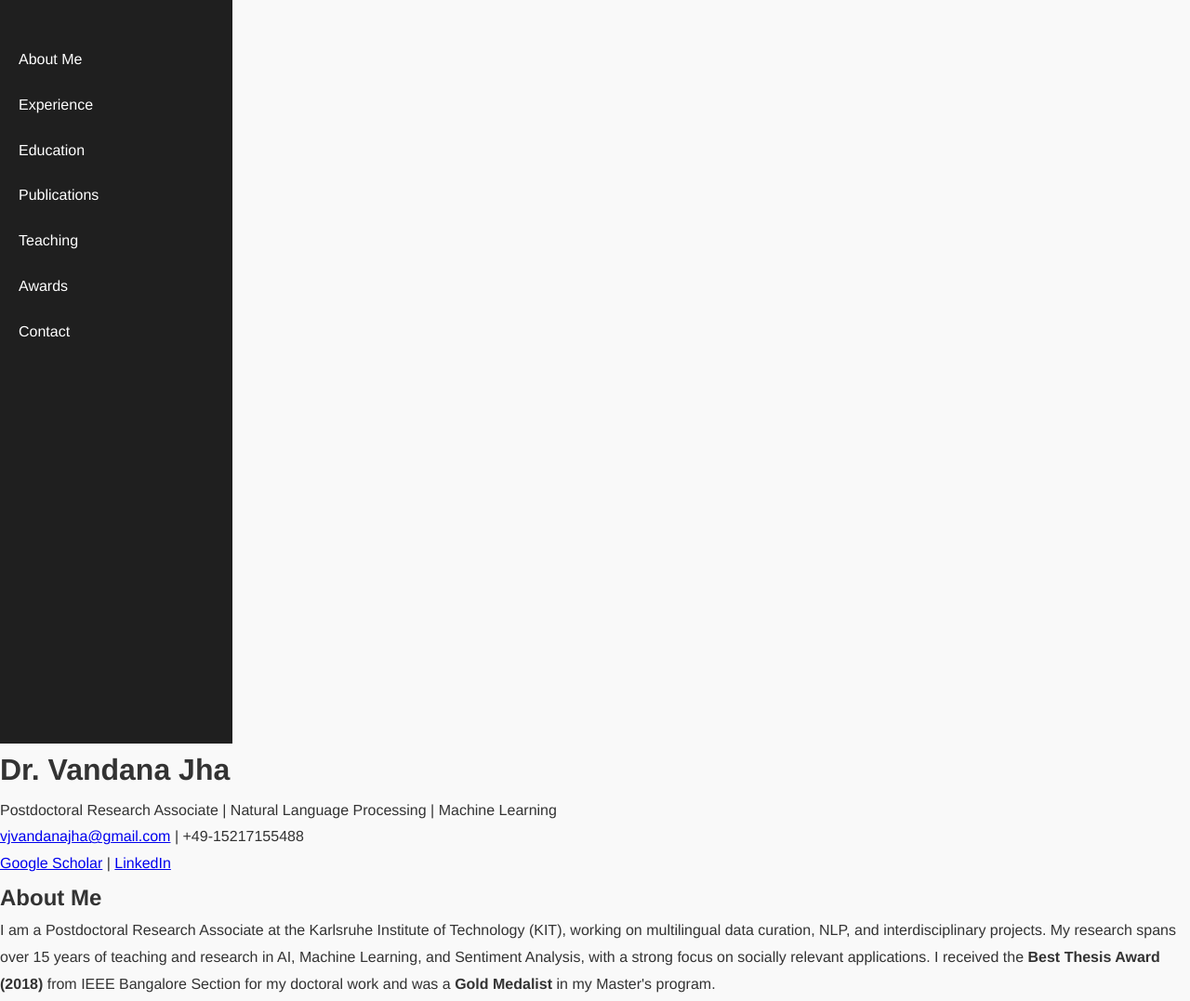
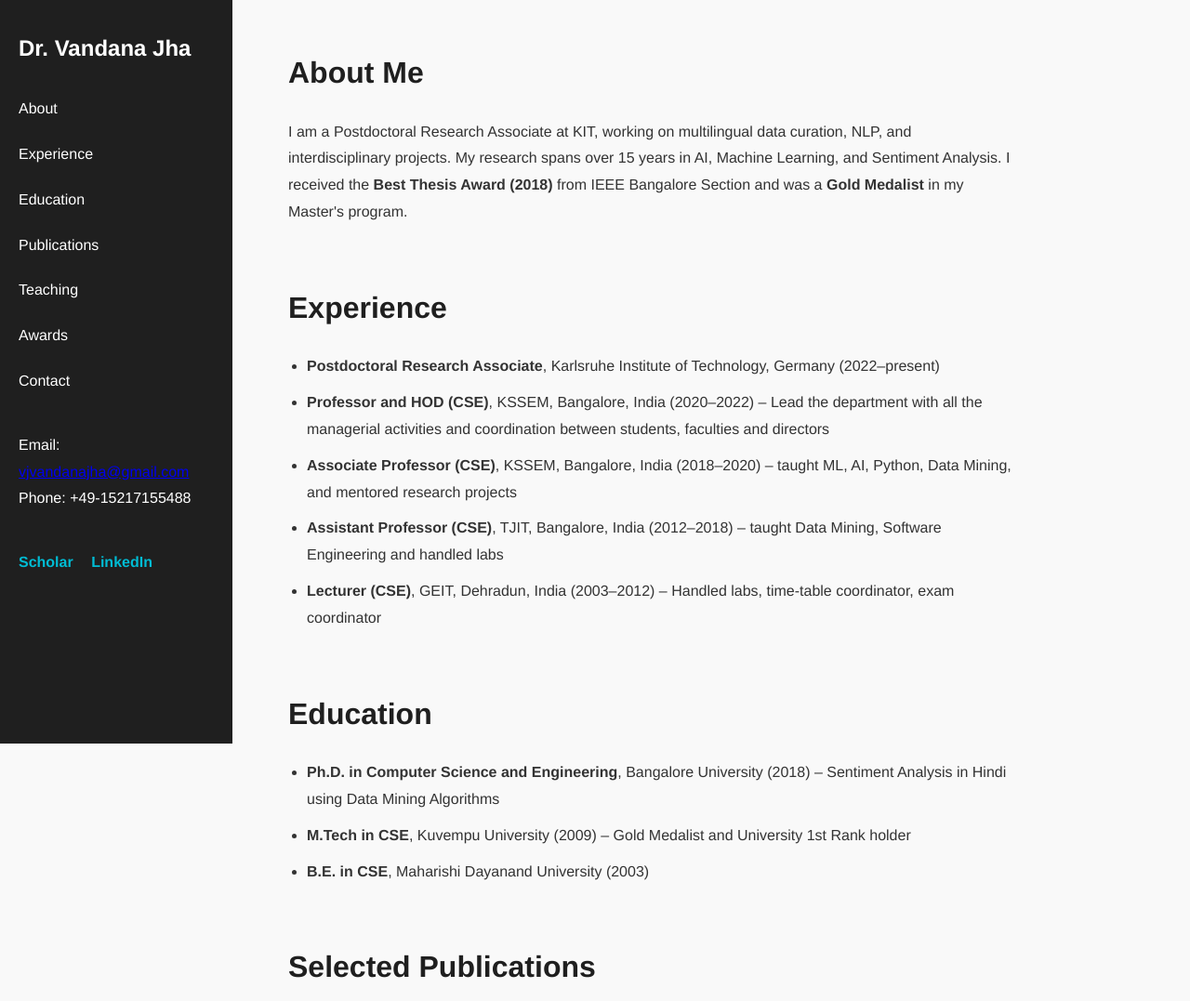
Before and after one commit to vjvandana/vandana-jha-website, a plain HTML site: page index.html in a window 1280 px wide. Shown: the top 1077 px of the page at 93% size. Drawn offline with Linux system fonts and the light colour scheme.

Commit message:
Update index.html_last look

```diff
--- a/index.html
+++ b/index.html
@@ -7,10 +7,12 @@
   <link rel="stylesheet" href="style.css">
 </head>
 <body>
+  <div class="wrapper">
     <!-- Sidebar -->
     <nav class="sidebar">
+      <h2>Dr. Vandana Jha</h2>
       <ul>
-      <li><a href="#about">About Me</a></li>
+        <li><a href="#about">About</a></li>
         <li><a href="#experience">Experience</a></li>
         <li><a href="#education">Education</a></li>
         <li><a href="#publications">Publications</a></li>
@@ -18,62 +20,50 @@
         <li><a href="#awards">Awards</a></li>
         <li><a href="#contact">Contact</a></li>
       </ul>
+      <div class="contact-info">
+        <p>Email: <a href="mailto:vjvandanajha@gmail.com">vjvandanajha@gmail.com</a></p>
+        <p>Phone: +49-15217155488</p>
+      </div>
+      <div class="social-links">
+        <a href="https://scholar.google.co.in/citations?user=0nz6oGMAAAAJ&hl=en" target="_blank">Scholar</a>
+        <a href="https://www.linkedin.com/in/dr-vandana-jha-366a6148/" target="_blank">LinkedIn</a>
+      </div>
     </nav>
 
     <!-- Main content -->
-  <div class="main-content">
-    <!-- Header -->
-    <header>
-      <div class="container">
-        <h1>Dr. Vandana Jha</h1>
-        <p>Postdoctoral Research Associate | Natural Language Processing | Machine Learning</p>
-        <p><a href="mailto:vjvandanajha@gmail.com">vjvandanajha@gmail.com</a> | +49-15217155488</p>
-        <p>
-          <a href="https://scholar.google.co.in/citations?user=0nz6oGMAAAAJ&hl=en" target="_blank">Google Scholar</a> |
-          <a href="https://www.linkedin.com/in/dr-vandana-jha-366a6148/" target="_blank">LinkedIn</a>
-        </p>
-      </div>
-    </header>
-
-    <!-- Sections -->
+    <main class="content">
+      <!-- About -->
       <section id="about">
-      <div class="container">
         <h2>About Me</h2>
         <p>
-          I am a Postdoctoral Research Associate at the Karlsruhe Institute of Technology (KIT), working on multilingual
-          data curation, NLP, and interdisciplinary projects. My research spans over 15 years of teaching and research in
-          AI, Machine Learning, and Sentiment Analysis, with a strong focus on socially relevant applications. I received
-          the <strong>Best Thesis Award (2018)</strong> from IEEE Bangalore Section for my doctoral work and was a
-          <strong>Gold Medalist</strong> in my Master's program.
+          I am a Postdoctoral Research Associate at KIT, working on multilingual data curation, NLP, and interdisciplinary projects. My research spans over 15 years in AI, Machine Learning, and Sentiment Analysis. I received the <strong>Best Thesis Award (2018)</strong> from IEEE Bangalore Section and was a <strong>Gold Medalist</strong> in my Master's program.
         </p>
-      </div>
       </section>
 
+      <!-- Experience -->
       <section id="experience">
-      <div class="container">
         <h2>Experience</h2>
         <ul>
+          <li><strong>Postdoctoral Research Associate</strong>, Karlsruhe Institute of Technology, Germany (2022–present)</li>
         <li><strong>Professor and HOD (CSE)</strong>, KSSEM, Bangalore, India (2020–2022) – Lead the department with all the managerial activities and coordination between students, faculties and directors</li>
         <li><strong>Associate Professor (CSE)</strong>, KSSEM, Bangalore, India (2018–2020) – taught ML, AI, Python, Data Mining, and mentored research projects</li>
         <li><strong>Assistant Professor (CSE)</strong>, TJIT, Bangalore, India (2012–2018) – taught Data Mining, Software Engineering and handled labs</li>
         <li><strong>Lecturer (CSE)</strong>, GEIT, Dehradun, India (2003–2012) – Handled labs, time-table coordinator, exam coordinator</li>
         </ul>
-      </div>
       </section>
 
+      <!-- Education -->
       <section id="education">
-      <div class="container">
         <h2>Education</h2>
         <ul>
           <li><strong>Ph.D. in Computer Science and Engineering</strong>, Bangalore University (2018) – Sentiment Analysis in Hindi using Data Mining Algorithms</li>
-        <li><strong>M.Tech in CSE</strong>, Kuvempu University (2009) – 1st Rank, Gold Medalist</li>
+        <li><strong>M.Tech in CSE</strong>, Kuvempu University (2009) – Gold Medalist and University 1st Rank holder</li>
         <li><strong>B.E. in CSE</strong>, Maharishi Dayanand University (2003)</li>
         </ul>
-      </div>
       </section>
 
+      <!-- Publications -->
       <section id="publications">
-      <div class="container">
         <h2>Selected Publications</h2>
         <ul>
         <li>Jha V. et al. <em>“A novel sentiment aware dictionary for multi-domain sentiment classification”</em>, Computers & Electrical Engineering, Elsevier, 2018.</li>
@@ -82,11 +72,10 @@
         <li>Jha V. et al. <em>“Hindi multi-domain sentiment aware dictionary (HMDSAD)”</em>, IEEE CoCoNet, 2015.</li>
         </ul>
         <p>For full list, see my <a href="https://scholar.google.co.in/citations?user=0nz6oGMAAAAJ&hl=en" target="_blank">Google Scholar</a>.</p>
-      </div>
       </section>
 
+      <!-- Teaching -->
       <section id="teaching">
-      <div class="container">
         <h2>Teaching & Mentorship</h2>
         <ul>
           <li>Machine Learning using Python</li>
@@ -94,34 +83,30 @@
           <li>Data Mining & Warehousing</li>
           <li>Artificial Intelligence</li>
         </ul>
-      </div>
       </section>
 
+      <!-- Awards -->
       <section id="awards">
-      <div class="container">
         <h2>Awards & Memberships</h2>
         <ul>
           <li>Best Thesis Award – IEEE Bangalore Section (2018)</li>
-          <li>Gold Medalist & University 1st Rank Holder – M.Tech, Kuvempu University</li>
+          <li>Gold Medalist – M.Tech, Kuvempu University</li>
           <li>Member: IEEE, ISTE, IAENG, CSTA</li>
         </ul>
-      </div>
       </section>
 
+      <!-- Contact -->
       <section id="contact">
-      <div class="container">
         <h2>Contact</h2>
         <p>Email: <a href="mailto:vjvandanajha@gmail.com">vjvandanajha@gmail.com</a></p>
         <p>Phone: +49-15217155488</p>
         <p>Location: Karlsruhe, Germany</p>
-      </div>
       </section>
 
       <footer>
-      <div class="container">
         <p>&copy; 2025 Dr. Vandana Jha</p>
-      </div>
       </footer>
+    </main>
   </div>
 </body>
 </html>
```
Lines whose indentation alone changed are shown as unchanged.
